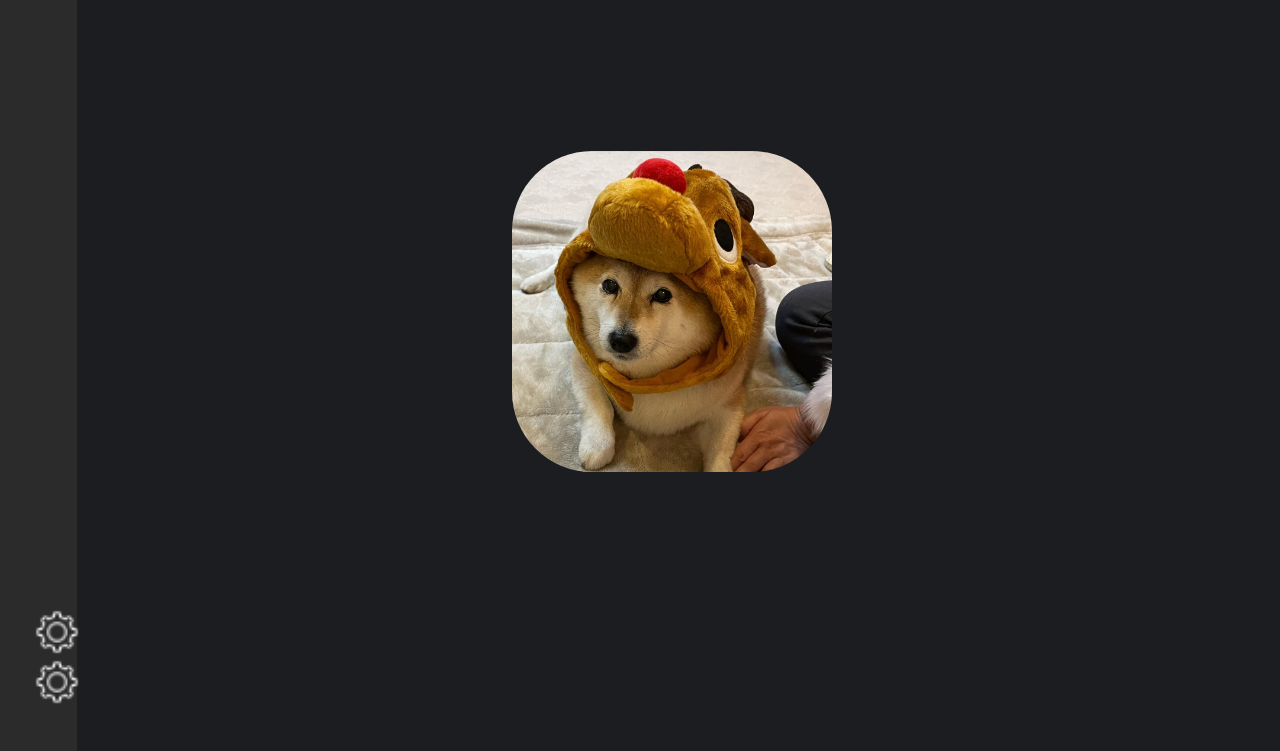
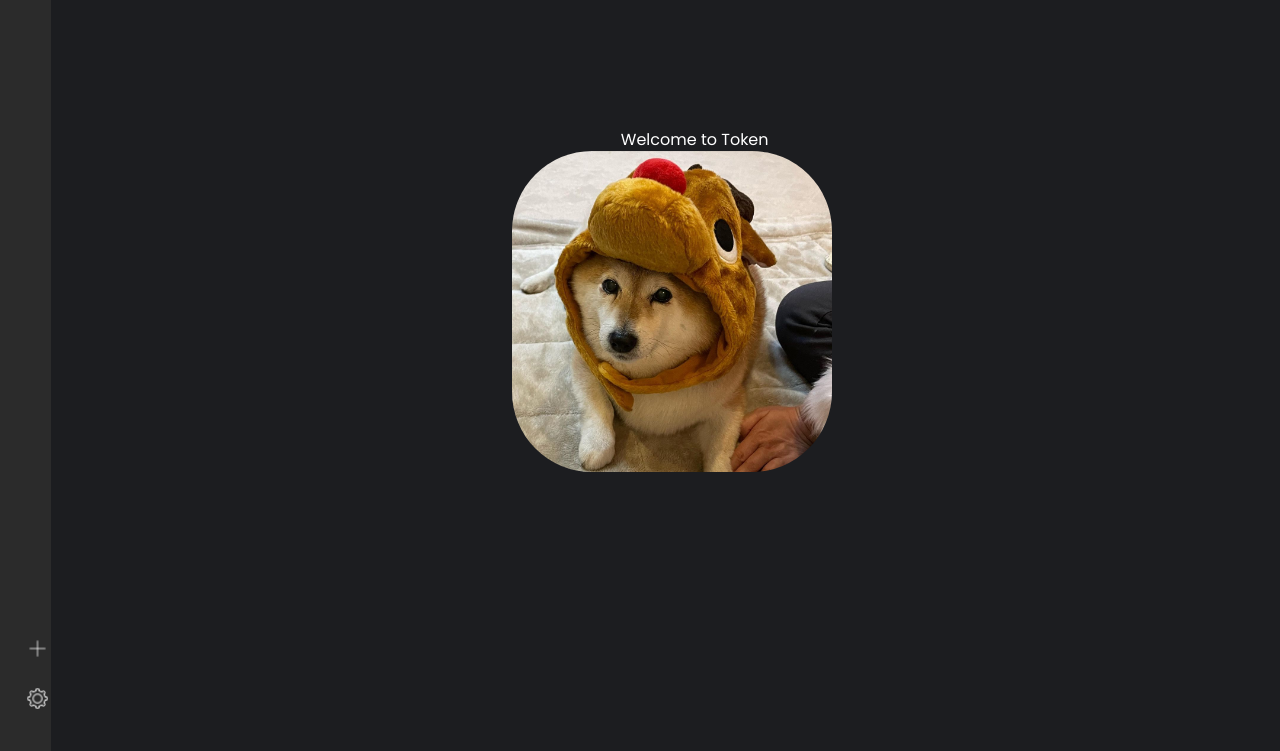
Before and after one commit to tmqf/Token, a plain HTML site: page src/othersites/dashboard.html in a window 1280 px wide. Shown: the part 49-800 px from the top of the page. Drawn offline with Linux system fonts and the light colour scheme.

Commit message:
good enough dashboard for now

```diff
--- a/src/css/dashboard.css
+++ b/src/css/dashboard.css
@@ -72,14 +72,14 @@ body {
 .sidebar-wrapper {
   background: var(--secondary-color);
   position: fixed;
-  width: 6%;
+  width: 4%;
   height: 100vh;
   top: 31px;
 }
 
 .sidebar-wrapper .sidebar-container {
   position: fixed;
-  width: 6%;
+  width: 4%;
   height: 11em;
   bottom: 0;
 }
@@ -89,8 +89,8 @@ body {
       -ms-flex-pack: center;
           justify-content: center;
   text-align: center;
-  padding-top: 2em;
-  padding-left: 2em;
+  padding-top: 3em;
+  padding-left: .8em;
 }
 
 .sidebar-wrapper .sidebar-container .button-layer button {
@@ -98,14 +98,18 @@ body {
   background-color: transparent;
   background-repeat: no-repeat;
   background-position: center;
-  background-size: contain;
+  background-size: 50%;
   display: block;
   width: 50px;
   height: 50px;
 }
 
+.sidebar-wrapper .sidebar-container .button-layer button:hover {
+  background-color: #1C1D20;
+}
+
 .createBtn {
-  background-image: url("../icons/icon_settings.png");
+  background-image: url("../icons/icon_serveradd.png");
 }
 
 .settingsbtn {
@@ -126,6 +130,13 @@ body {
   margin: auto;
 }
 
+.hero .container p {
+  position: absolute;
+  bottom: 0;
+  left: 48.5%;
+  top: 20%;
+}
+
 .hero .container img {
   position: absolute;
   bottom: 0;
--- a/src/othersites/dashboard.html
+++ b/src/othersites/dashboard.html
@@ -18,6 +18,7 @@
 
     <div class="hero">
         <div class="container">
+            <p>Welcome to Token</p>
             <img src="../icons/rover.jpg" alt="Rover">
         </div>
     </div>
```
Also changed, not shown: src/login.html (+1 -1 lines), src/icons/icon_serveradd.png (added).
